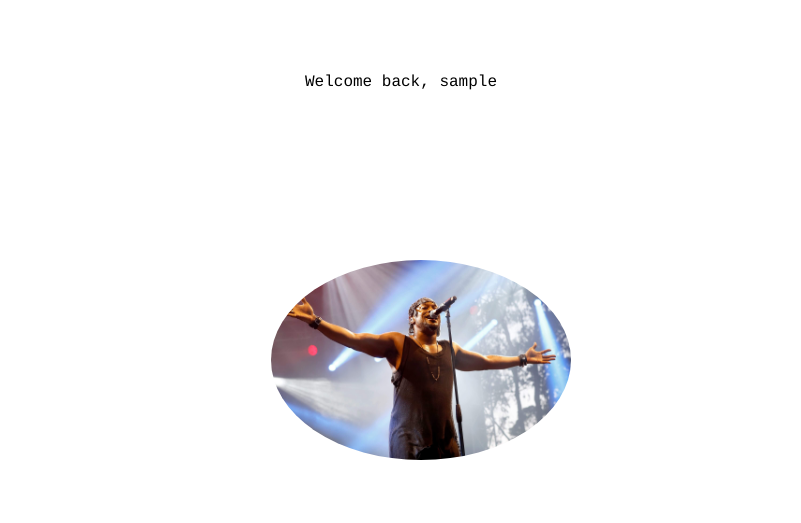
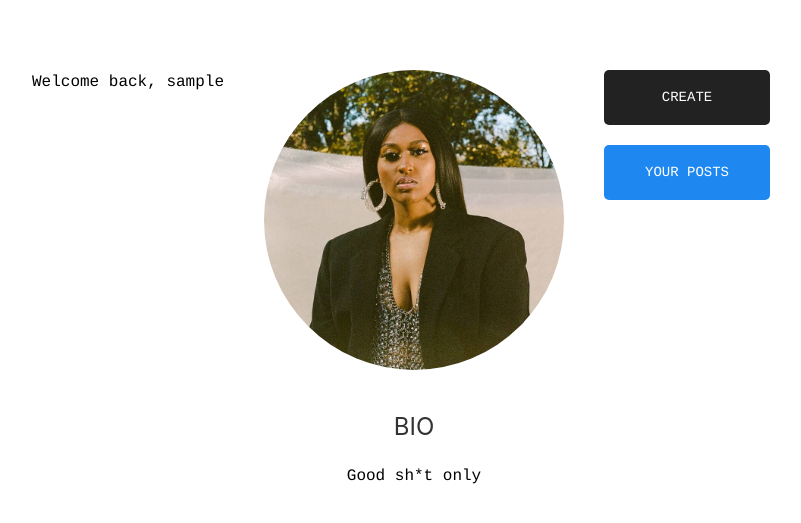
Before and after one commit to Code-Institute-Submissions/send-it-blog, a Flask app: page /profile/1 in a window 1280 px wide. Shown: the part 80-603 px from the top of the page, without its empty margins (239-1040 px from the left). Run offline with Flask 2, Linux system fonts and the light colour scheme; the visitor is signed in with stand-in values (Sample User, id 1); a database or web service that is not in the repository returns one stand-in record (values such as "Sample title"); some libraries are stand-ins or nearby versions; some web fonts are replaced.

Commit message:
Add more structure & buttons to profile page

```diff
--- a/static/css/styles.css
+++ b/static/css/styles.css
@@ -89,6 +89,10 @@ body {
 
 .profile__image {
     margin: 0 auto;
+    border-radius: 50%;
+    object-fit: cover;
+    width: 300px;
+    height: 300px;
 }
 
 /* posts page */
--- a/templates/base.html
+++ b/templates/base.html
@@ -16,7 +16,7 @@
   </head>
 
   <body>
-    <!-- navbar -->
+    <!-- Navbar -->
     <header>
       <nav class="uk-navbar-container uk-margin-large-bottom" uk-navbar>
         <div>
@@ -63,8 +63,8 @@
       </nav>
     </header>
 
+    <!-- Flash messages displayed here! -->
     <section>
-        <!-- Flash messages displayed here! -->
         {% with messages = get_flashed_messages() %}
             {% if messages %}
                 {% for message in messages %}
@@ -76,10 +76,12 @@
         {% endwith %}
     </section>
 
+    <!-- Main Content -->
     <main class="uk-flex-center" uk-grid>
       {% block content %}
       {% endblock %}
     </main>
+    <!-- Scripts -->
     <script src="https://cdn.jsdelivr.net/npm/uikit@3.6.13/dist/js/uikit.min.js"></script>
     <script src="https://cdn.jsdelivr.net/npm/uikit@3.6.13/dist/js/uikit-icons.min.js"></script>
     <script src="{{ url_for('static', filename='js/scripts.css') }}"></script>
--- a/templates/profile.html
+++ b/templates/profile.html
@@ -1,15 +1,26 @@
-{% extends "base.html" %}
-{% block content %}
+{% extends "base.html" %} {% block content %}
 
-    <div uk-grid>
-        <div>
-            Welcome back, {{ username }}
-        </div>
+<div class="uk-flex-center" uk-grid>
+  <div>
+    Welcome back, {{ username }}
+  </div>
 
-        <div class="uk-position-center">
-            <img data-src="/images/home-images/dangelo.jpg" class="profile__image uk-border-circle" width="300" height="300"
-                alt="Profile picture of user" uk-img>
-        </div>
-    </div>
+  <div class="">
+    <img
+      data-src="/static/images/home-images/jazmine.jpg"
+      class="profile__image"
+      alt="Profile picture of user"
+      uk-img
+    />
+    <h3 class="bio__title center-align">BIO</h3>
+    <p class="bio__text center-align">Good sh*t only</p>
+  </div>
+
+  <div class="buttons uk-flex uk-flex-column">
+    <a class="uk-button-large uk-margin-small uk-border-rounded uk-button-secondary center-align">CREATE</a>
+
+    <a class="uk-button-large uk-margin-small uk-border-rounded uk-button-primary center-align">YOUR POSTS</a>
+  </div>
+</div>
 
 {% endblock %}
```
